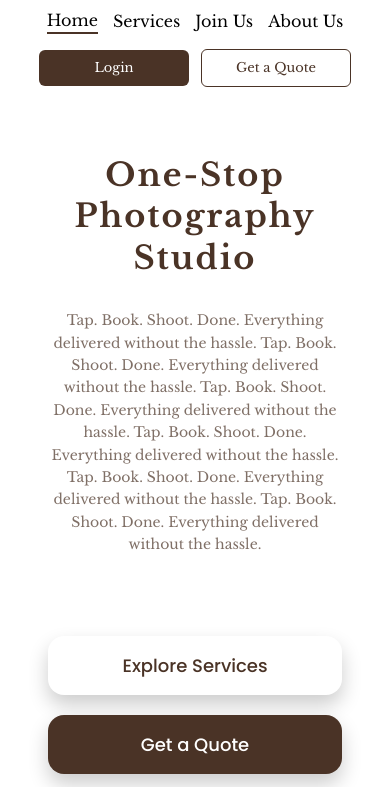
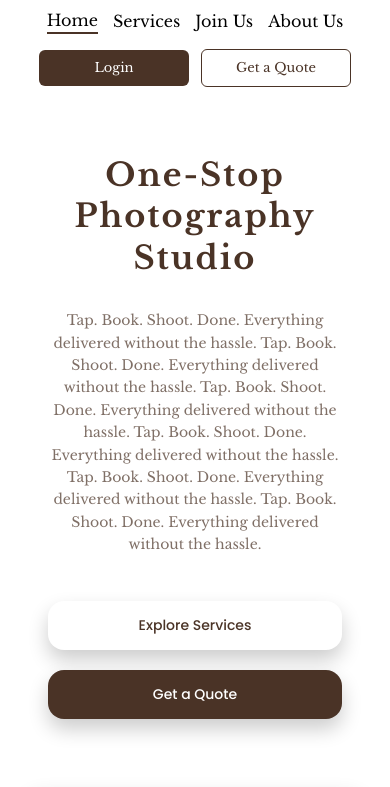
Before and after one commit to techfluxsolutions/PhotoGrapher_User_Website, a React (Create React App) app: page /landingPage in a window 390 px wide. Shown: the top 787 px of the page. Built offline with nearby package versions, Linux system fonts and the light colour scheme.

Commit message:
hero section

```diff
--- a/src/Pages/LandingPage/HeroSection/HeroSection.css
+++ b/src/Pages/LandingPage/HeroSection/HeroSection.css
@@ -22,8 +22,8 @@
     width: 100%;
     display: flex;
     align-items: center;
-    justify-content: space-between;
-    gap: 0;
+    justify-content: center;
+    gap: 100px;
 }
 
 /* Left Side - Text Content */
@@ -71,7 +71,7 @@
 .hero-subtitle-container {
     background-color: var(--white-color);
     padding-top: 10px;
-    padding-bottom: 10px;
+    padding-bottom: 5px;
     padding-left: 40px;
     padding-right: 200px;
     border-radius: 12px;
@@ -198,7 +198,7 @@
     }
 
     .hero-title {
-        font-size: 60px;
+        font-size: 50px;
     }
 
     .hero-images-container {
@@ -306,14 +306,18 @@
         padding: 30px 24px;
     }
 
+    .hero-subtitle-container {
+        margin-bottom: 10px;
+    }
+
     .hero-subtitle {
         font-size: 14px;
         margin-bottom: 30px;
     }
 
     .hero-btn {
-        padding: 16px 32px;
-        font-size: 18px;
+        padding: 14px 28px;
+        font-size: 14px;
     }
 
     .hero-image-small-group {
```
